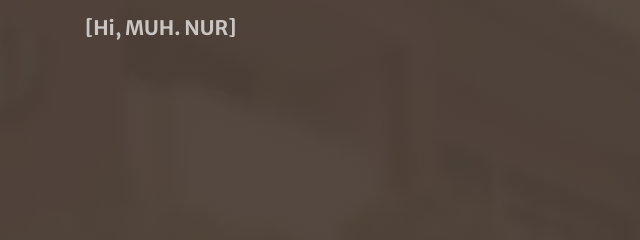
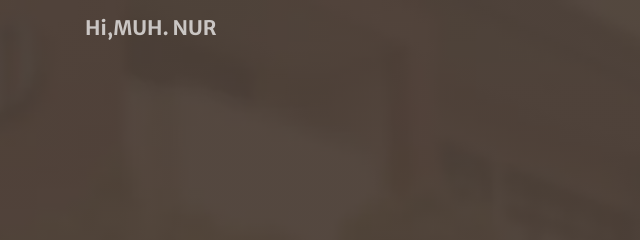
Before and after one commit to awinkrun/awinkrun.github.io, a plain HTML site: page index.html in a window 1280 px wide. Shown: the top 240 px of the page, 0-640 px from the left. Drawn offline with nearby package versions, Linux system fonts and the light colour scheme.

Commit message:
Update index.html

```diff
--- a/index.html
+++ b/index.html
@@ -41,7 +41,7 @@
     <div class="container">
 
       <!-- Updated with latest Creative -->
-      <a class="navbar-brand js-scroll-trigger" href="#page-top">[Hi, MUH. NUR]</a>
+      <a class="navbar-brand js-scroll-trigger" href="#page-top">Hi,MUH. NUR</a>
       <button class="navbar-toggler navbar-toggler-right" type="button"
               data-toggle="collapse" data-target="#navbarResponsive"
               aria-controls="navbarResponsive" aria-expanded="false"
```
